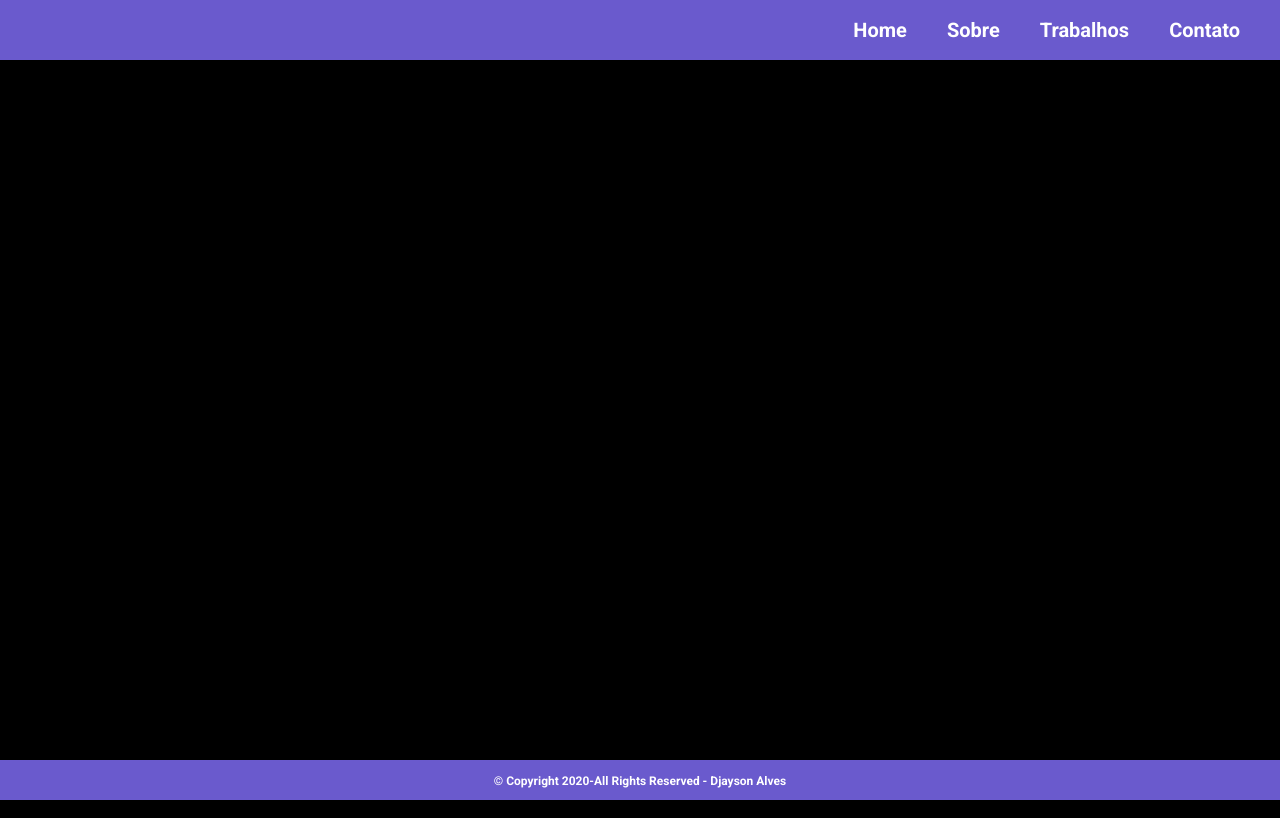
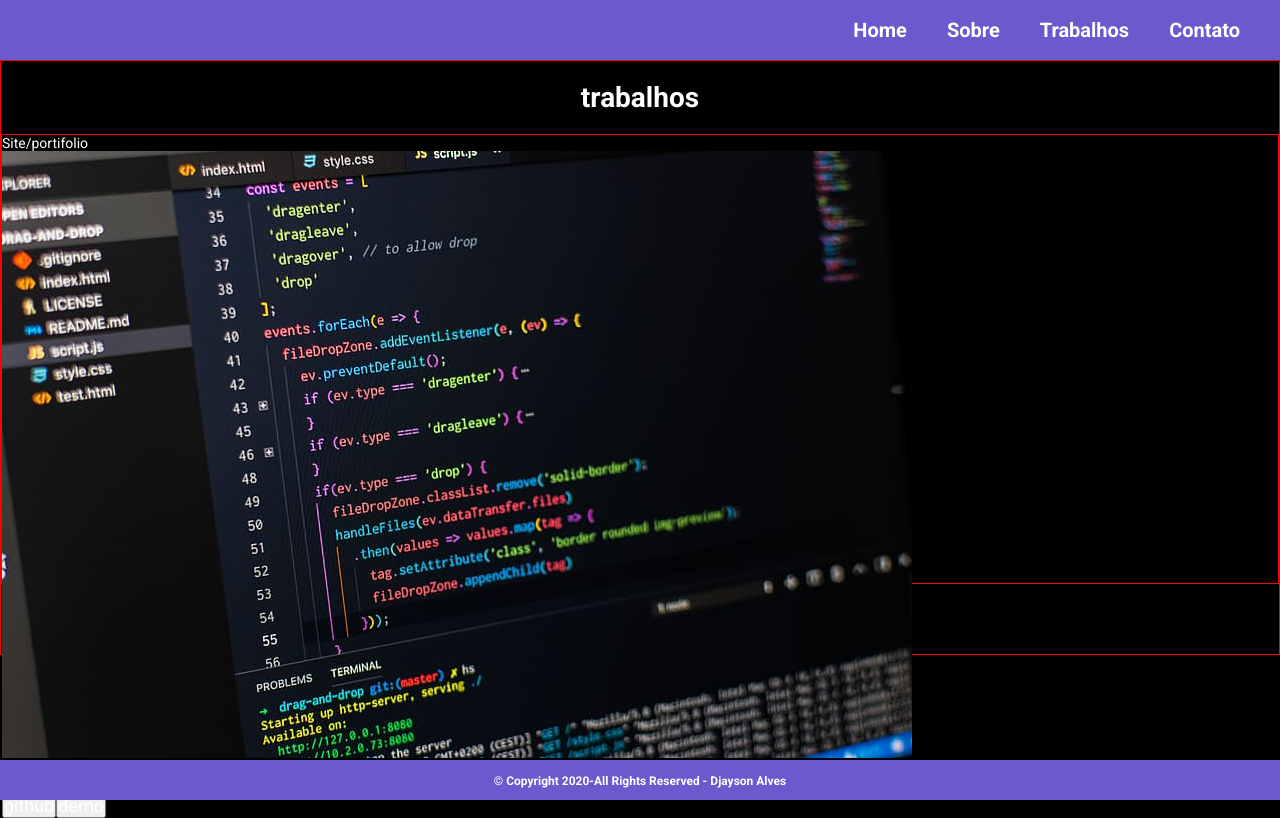
Before and after one commit to Djaysson/Reactjs-portifolio, a React (Create React App) app: page /works in a window 1280 px wide. Built offline with nearby package versions, Linux system fonts and the light colour scheme.

Commit message:
Creating the  portfolio jobs page

```diff
--- a/src/Routes.js
+++ b/src/Routes.js
@@ -1,12 +1,15 @@
 import React from 'react';
 import Home from './components/pages/home/index';
-import Sobre from './components/pages/sobre/index';
+import About from './components/pages/about/index';
+import works from './components/pages/works/index';
+
 import {Switch,Route,} from "react-router-dom";
 function Routes() {
   return (
     <Switch>
       <Route path="/" exact component={Home}/>
-      <Route path="/sobre"  component={Sobre}/>
+      <Route path="/about"  component={About}/>
+      <Route path="/works"  component={works}/>
     </Switch>
   );
 }
--- a/src/components/header/index.js
+++ b/src/components/header/index.js
@@ -10,8 +10,8 @@ const Header = () =>{
       <nav>
         <ul>
           <li><Link to="/">Home</Link></li>
-          <li><Link to="/Sobre">Sobre</Link></li>
-          <li><Link to="/Trabalhos">Trabalhos</Link></li>
+          <li><Link to="/about">Sobre</Link></li>
+          <li><Link to="/works">Trabalhos</Link></li>
           <li><Link to="/Contato">Contato</Link></li>
         </ul>
       </nav>
--- a/src/components/pages/sobre/styles.css
+++ b/src/components/pages/about/styles.css
@@ -1,9 +1,10 @@
 .sobre{
-  width: 100%;
-  height: 50%;
+  width: 1024px auto;
   display: flex;
   align-items: center;
-  flex-direction: row;
+  justify-content: center;
+
+
 }
 .sobre img{
   width: 200px;
--- a/src/components/pages/home/styles.css
+++ b/src/components/pages/home/styles.css
@@ -49,7 +49,7 @@
   width: 70%;
   text-align: justify;
   font-size: 15px;
-
+  text-indent: 40px;
 }
 .content button{
  background: #6A5ACD;
--- a/src/components/pages/skills/styles.css
+++ b/src/components/pages/skills/styles.css
@@ -12,7 +12,7 @@
 .progresso h2{
   font-size: 30px;
   margin: 20px;
-
+  padding-left: 80px;
 }
 .progresHabilidades{
   display: flex;
@@ -23,5 +23,6 @@
   display: flex;
   flex-direction: column;
   align-items: center;
-  padding-left: 20px;
+  padding-left: 90px;
+
 }
--- /dev/null
+++ b/src/components/pages/works/index.js
@@ -0,0 +1,28 @@
+import React from 'react';
+
+ import './styles.css';
+import Img from '../../../assets/coding.jpg';
+function Works() {
+  return (
+    <div className="containe">
+      <h1>trabalhos</h1>
+      <section>
+        <article>
+          <header>Site/portifolio</header>
+          <img src={Img} alt="portfolio"/>
+          <p>site feito em react no entuito de desmostra as minhas
+             habilidades para criar  inteface de usuario usando
+             essa tecnologia.
+             </p>
+          <strong>(React,Css,Javascript)</strong>
+          <footer>
+            <button><a href="https://github.com/Djaysson/Reactjs-portifolio">github</a></button>
+            <button><a href="https://github.com/Djaysson/Reactjs-portifolio/blob/master/static/home.png">demo</a></button>
+          </footer>
+        </article>
+      </section>
+    </div>
+  );
+}
+
+export default Works;
--- /dev/null
+++ b/src/components/pages/works/styles.css
@@ -0,0 +1,19 @@
+.containe{
+  width: 100%;
+  height: 595px;
+  display: flex;
+  flex-direction: column;
+  border: 1px solid red;
+  color: #fff;
+}
+.containe h1{
+ display: flex;
+ align-items: center;
+ justify-content: center;
+ padding: 20px;
+}
+section{
+  width: 100%;
+  height: 450px;
+  border: 1px solid red;
+}
--- a/src/global.css
+++ b/src/global.css
@@ -5,6 +5,7 @@
   padding: 0;
   outline: 0;
   box-sizing: border-box;
+  max-width: 2560px;
 
 }
 body{
```
Also changed, not shown: src/components/pages/about/index.js (renamed from src/components/pages/sobre/index.js).
